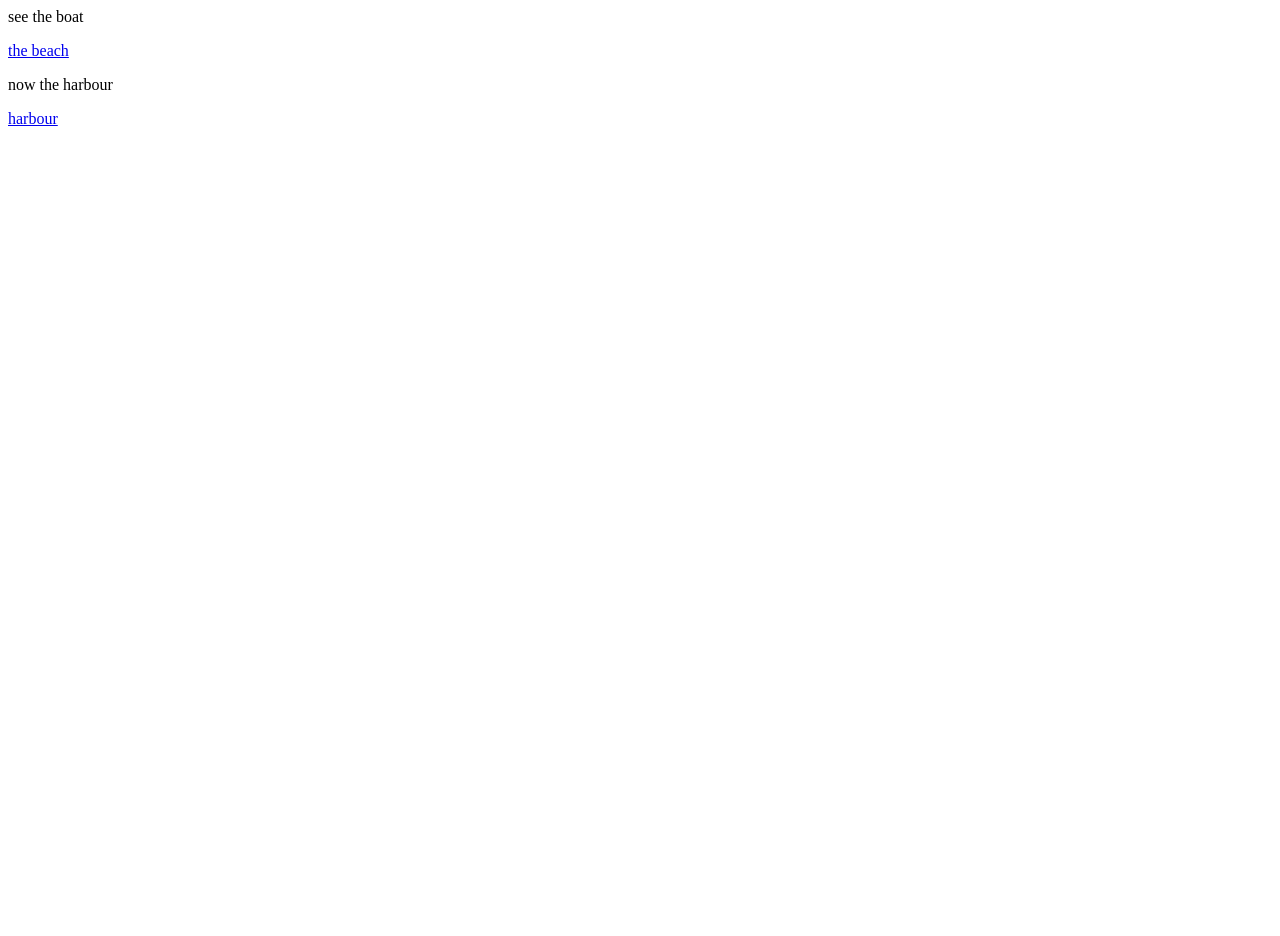
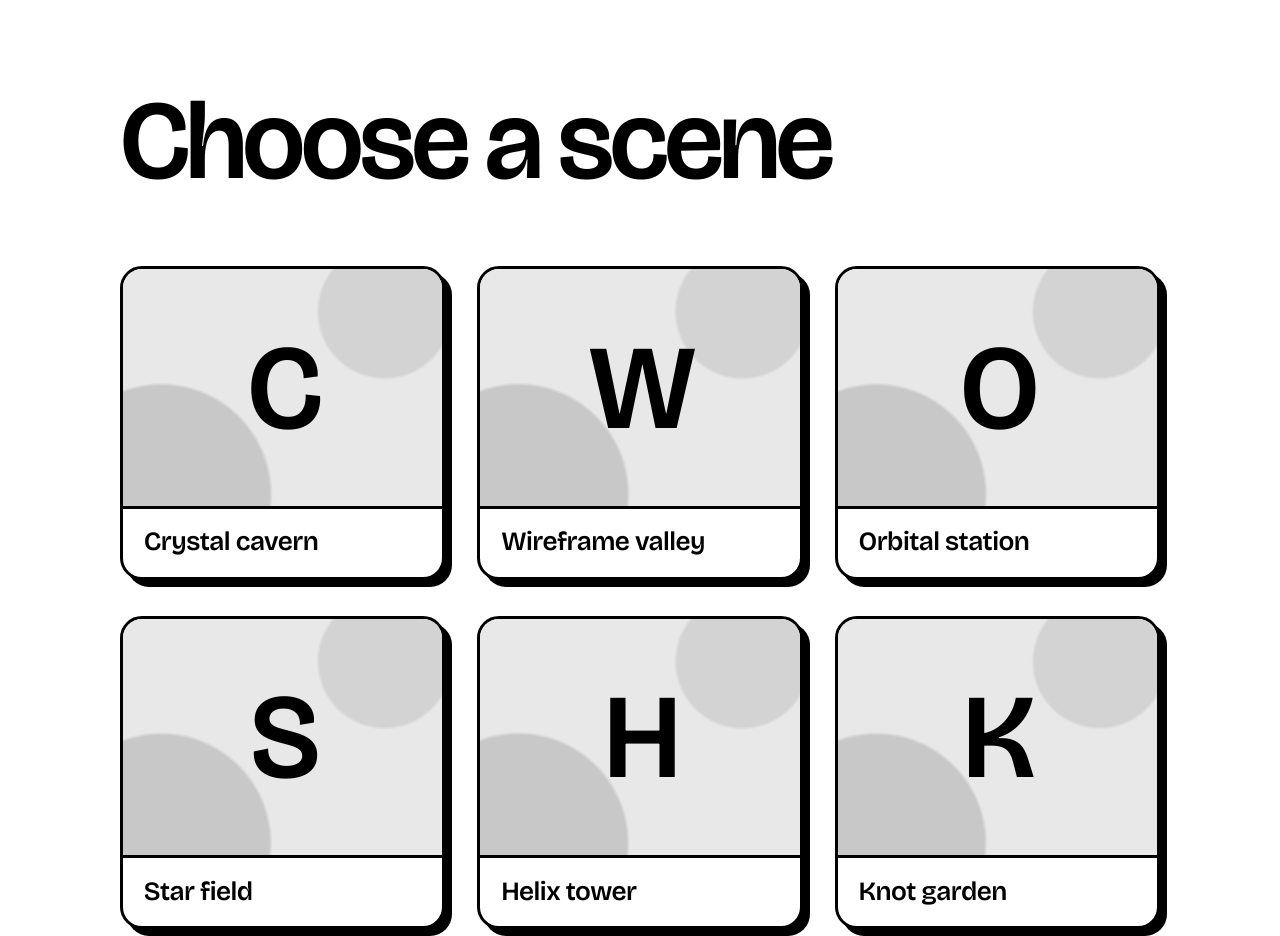
Before and after one commit to eemonislame/eemon, a plain HTML site: page index.html in a window 1280 px wide. Before the commit the page ends 800 px from the top, so only its background shows below. Drawn offline with nearby package versions, Linux system fonts and the light colour scheme.

Commit message:
Update index.html

```diff
--- a/index.html
+++ b/index.html
@@ -1,8 +1,156 @@
-<html>
-  <body>
-    <p>see the boat</p>
-    <a href="boat1.html"> the beach</a>
-    <br><p>now the harbour</p>
-    <a href="harbour.html"> harbour</a>
-  </body>
+<!DOCTYPE html>
+<html lang="en">
+<head>
+<meta charset="utf-8">
+<meta name="viewport" content="width=device-width, initial-scale=1">
+<title>Choose a scene</title>
+<link rel="preconnect" href="https://fonts.googleapis.com">
+<link rel="preconnect" href="https://fonts.gstatic.com" crossorigin>
+<link href="https://fonts.googleapis.com/css2?family=Bricolage+Grotesque:opsz,wght@12..96,600&display=swap" rel="stylesheet">
+<style>
+:root{
+  --bg:#ffffff; --card:#ffffff; --ink:#000000;
+  color-scheme:light;
+}
+@media (prefers-color-scheme:dark){
+  :root{--bg:#000000; --card:#000000; --ink:#ffffff; color-scheme:dark}
+}
+*{box-sizing:border-box;margin:0}
+body{
+  background:var(--bg); color:var(--ink);
+  font-family:"Bricolage Grotesque",system-ui,-apple-system,"Segoe UI",sans-serif;
+  -webkit-font-smoothing:antialiased;
+}
+main{max-width:1120px; margin:0 auto; padding:clamp(2rem,7vw,5.5rem) clamp(1.25rem,4vw,2.5rem) 5rem}
+h1{
+  font-size:clamp(3rem,10vw,7rem); font-weight:600; line-height:.95; letter-spacing:-.04em;
+  margin-bottom:clamp(2.5rem,6vw,4.5rem);
+}
+
+.grid{display:grid; grid-template-columns:repeat(3,1fr); gap:2.25rem 2rem}
+@media (max-width:900px){.grid{grid-template-columns:repeat(2,1fr)}}
+@media (max-width:580px){.grid{grid-template-columns:1fr}}
+
+.card{
+  position:relative; overflow:hidden; display:block;
+  color:inherit; text-decoration:none; background:var(--card);
+  border:3px solid var(--ink); border-radius:22px;
+  box-shadow:7px 7px 0 var(--ink);
+  transition:transform .14s ease-out, box-shadow .14s ease-out;
+  -webkit-tap-highlight-color:transparent;
+}
+.card:hover{transform:translate(-3px,-3px); box-shadow:10px 10px 0 var(--ink)}
+.card:active,.card.pressed{transform:translate(7px,7px); box-shadow:0 0 0 var(--ink)}
+.card:focus-visible{outline:4px solid var(--ink); outline-offset:5px}
+
+/* preview area: shows your image, or a coloured placeholder until you add one */
+.media{position:relative; aspect-ratio:4/3; overflow:hidden; background:color-mix(in srgb, var(--ink) 9%, var(--card)); border-bottom:3px solid var(--ink)}
+.media::before{
+  content:""; position:absolute; inset:0;
+  background:
+    radial-gradient(circle at 82% 18%, color-mix(in srgb, var(--ink) 9%, transparent) 0 20%, transparent 21%),
+    radial-gradient(circle at 12% 95%, color-mix(in srgb, var(--ink) 14%, transparent) 0 30%, transparent 31%);
+}
+.media .initial{
+  position:absolute; inset:0; display:grid; place-items:center;
+  font-size:clamp(5rem,12vw,7.5rem); font-weight:600; letter-spacing:-.04em; color:var(--ink);
+}
+.media img{
+  position:absolute; inset:0; width:100%; height:100%; object-fit:cover; display:block;
+  transition:transform .4s ease-out;
+}
+.card:hover .media img{transform:scale(1.06)}
+
+.body{padding:1.1rem 1.3rem 1.25rem; transition:background .15s}
+.card.pressed .body{background:var(--ink); color:var(--card)}
+.name{font-size:clamp(1.35rem,2.4vw,1.65rem); font-weight:600; letter-spacing:-.02em; line-height:1.15}
+
+.rip{
+  position:absolute; border-radius:50%; background:var(--ink); opacity:.22;
+  transform:scale(0); pointer-events:none; animation:rip .55s ease-out forwards; z-index:3;
+}
+@keyframes rip{to{transform:scale(1); opacity:0}}
+
+@media (prefers-reduced-motion:reduce){
+  .card,.media img,.body{transition:none} .rip{display:none}
+}
+</style>
+</head>
+<body>
+<main>
+  <h1>Choose a scene</h1>
+  <nav class="grid" id="grid" aria-label="Scenes"></nav>
+</main>
+
+<script>
+/* ================= EDIT HERE =================
+   title: the name shown on the card
+   url:   the page the card opens
+   image: preview picture, e.g. "images/crystal.jpg" (4:3 works best, ~1200x900).
+          Leave "" to show the grey placeholder.                                */
+const OPEN_IN_NEW_TAB = false;
+const SCENES = [
+  { title:"Crystal cavern",   url:"#", image:"" },
+  { title:"Wireframe valley", url:"#", image:"" },
+  { title:"Orbital station",  url:"#", image:"" },
+  { title:"Star field",       url:"#", image:"" },
+  { title:"Helix tower",      url:"#", image:"" },
+  { title:"Knot garden",      url:"#", image:"" }
+];
+/* ============================================= */
+
+const still = matchMedia("(prefers-reduced-motion: reduce)").matches;
+const grid = document.getElementById("grid");
+
+SCENES.forEach(s => {
+  const a = document.createElement("a");
+  a.className = "card";
+  a.href = s.url;
+  if (OPEN_IN_NEW_TAB) { a.target = "_blank"; a.rel = "noopener"; }
+
+  const media = document.createElement("div");
+  media.className = "media";
+  const initial = document.createElement("span");
+  initial.className = "initial";
+  initial.textContent = s.title.charAt(0);
+  media.appendChild(initial);
+  if (s.image) {
+    const img = document.createElement("img");
+    img.src = s.image; img.alt = ""; img.loading = "lazy";
+    img.onerror = () => img.remove();            // falls back to the placeholder
+    media.appendChild(img);
+  }
+
+  const body = document.createElement("div");
+  body.className = "body";
+  const name = document.createElement("span");
+  name.className = "name";
+  name.textContent = s.title;
+  body.appendChild(name);
+
+  a.append(media, body);
+
+  a.addEventListener("click", e => {
+    const r = a.getBoundingClientRect();
+    const size = Math.max(r.width, r.height) * 2.4;
+    const x = e.detail ? e.clientX - r.left : r.width / 2;
+    const y = e.detail ? e.clientY - r.top : r.height / 2;
+    const rip = document.createElement("i");
+    rip.className = "rip";
+    rip.style.cssText = `width:${size}px;height:${size}px;left:${x - size/2}px;top:${y - size/2}px`;
+    a.appendChild(rip);
+    a.classList.add("pressed");
+    setTimeout(() => { rip.remove(); a.classList.remove("pressed"); }, 550);
+
+    if (s.url === "#") { e.preventDefault(); return; }          // placeholder link
+    const modified = e.metaKey || e.ctrlKey || e.shiftKey || e.altKey || e.button !== 0;
+    if (modified || OPEN_IN_NEW_TAB) return;                    // let the browser handle it
+    e.preventDefault();
+    setTimeout(() => { location.href = s.url; }, still ? 0 : 280); // let the press animation play
+  });
+
+  grid.appendChild(a);
+});
+</script>
+</body>
 </html>
```
